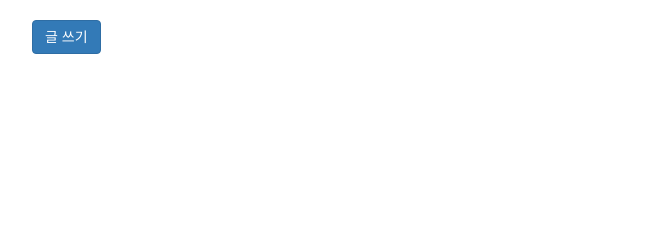
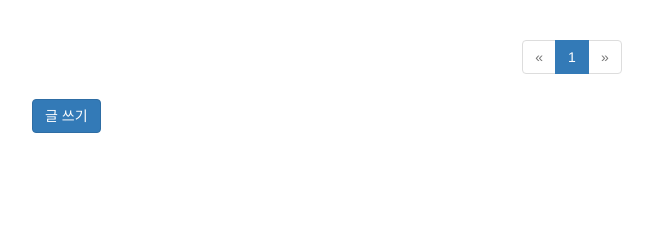
Before and after one commit to Po-nyo/Django_Exercise1, a Django app: page / in a window 1280 px wide. Shown: the part 225-465 px from the top of the page, without its empty margins (68-721 px from the left). Run offline with Django 3.2, Linux system fonts and the light colour scheme; the visitor is signed in with stand-in values (Sample User, id 1); data that the repository does not hold is empty; some libraries are stand-ins or nearby versions.

Commit message:
pagination

```diff
--- a/myApp/views.py
+++ b/myApp/views.py
@@ -3,6 +3,7 @@ from .models import Post
 from .forms import PostForm
 from django.contrib import messages
 from django.contrib.auth.models import User
+from django.core.paginator import Paginator
 
 
 # Create your views here.
@@ -13,7 +14,10 @@ def helloworld(request):
 
 
 def post_list(request):
-    posts = Post.objects.all().order_by('-created_date')
+    all_posts = Post.objects.all().order_by('-created_date')
+    paginator = Paginator(all_posts, 3)
+    page = request.GET.get('page')
+    posts = paginator.get_page(page)
 
     return render(request, 'myApp/post_list.html', {
         'posts': posts
--- a/templates/myApp/post_list.html
+++ b/templates/myApp/post_list.html
@@ -26,10 +26,54 @@
         {% endfor %}
         </tbody>
     </table>
+    <div class="text-center">
+        <ul class="pagination">
+            {% if posts.has_previous %}
+                <li class="page-item">
+                    <a class="page-link" href="{% url 'post_list' %}?page={{ posts.previous_page_number }}" aria-label="Previous">
+                        <span aria-hidden="true">&laquo;</span>
+                        <span class="sr-only">Previous</span>
+                    </a>
+            {% else %}
+                <li class="page-item disabled">
+                    <a class="page-link" href="#" aria-label="Previous">
+                        <span aria-hidden="true">&laquo;</span>
+                        <span class="sr-only">Previous</span>
+                    </a>
+            {% endif %}
+            </li>
+            {% for page in posts.paginator.page_range %}
+                {% if page == posts.number %}
+                    <li class="page-item active">
+                        <a class="page-link" href="#">{{ page }}<span class="sr-only">(current)</span></a>
+                    </li>
+                {% else %}
+                    <li class="page-item">
+                        <a class="page-link" href="{% url 'post_list' %}?page={{ page }}">
+                            {{ page }}
+                        </a>
+                    </li>
+                {% endif %}
+            {% endfor %}
+            {% if posts.has_next %}
+                <li class="page-item">
+                    <a class="page-link" href="{% url 'post_list' %}?page={{ posts.next_page_number }}" aria-label="Next">
+                        <span aria-hidden="true">&raquo;</span>
+                        <span class="sr-only">Next</span>
+            {% else %}
+                <li class="page-item disabled">
+                    <a class="page-link" href="#" aria-label="Next">
+                        <span aria-hidden="true">&raquo;</span>
+                        <span class="sr-only">Next</span>
+                    </a>
+            {% endif %}
+            </li>
+        </ul>
+    </div>
     {% if author %}
         <button class="btn btn-primary float-right" onclick="location.href='/'">전체목록</button>
     {% endif %}
     {% if user.is_authenticated %}
-        <button class="btn btn-primary float-right" onclick="location.href='create_post'">글 쓰기</button>
+        <button class="btn btn-primary float-right" onclick="location.href='/create_post'">글 쓰기</button>
     {% endif %}
 {% endblock %}
```
